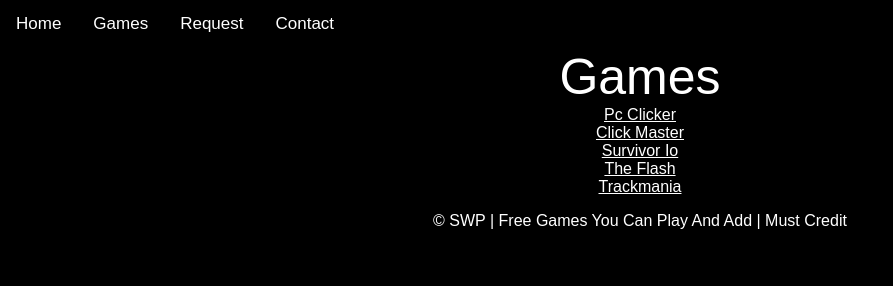
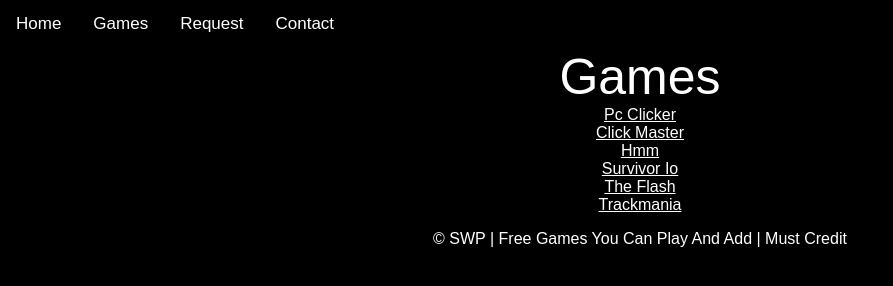
Before and after one commit to Cr4zyLem0ns/SWP, a plain HTML site: page games.html in a window 1280 px wide. Shown: the whole page, without its empty margins (0-893 px from the left). Drawn offline with Linux system fonts and the light colour scheme.

Commit message:
Update games.html

```diff
--- a/games.html
+++ b/games.html
@@ -62,6 +62,7 @@ body {
 
         <center><a href="clicker.html" >Pc Clicker</a> </center>
         <center><a href="clickmaster.html" >Click Master</a> </center>
+        <center><a href="hmm.html" >Hmm</a> </center>
         <center><a href="survivorio.html" >Survivor Io</a> </center>
         <center><a href="flash.html" >The Flash</a> </center>
         <center><a href="track.html" >Trackmania</a> </center>
```
